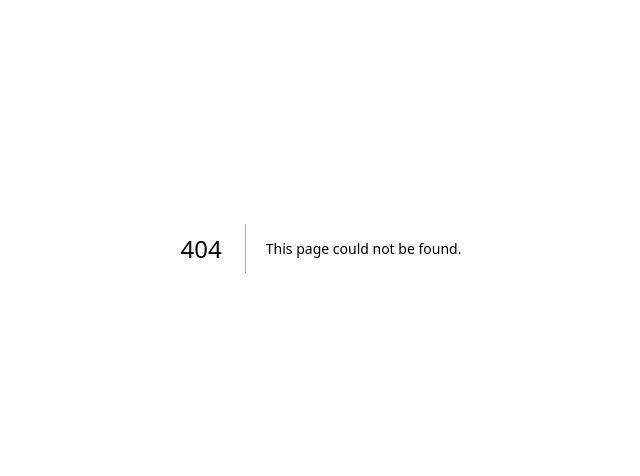
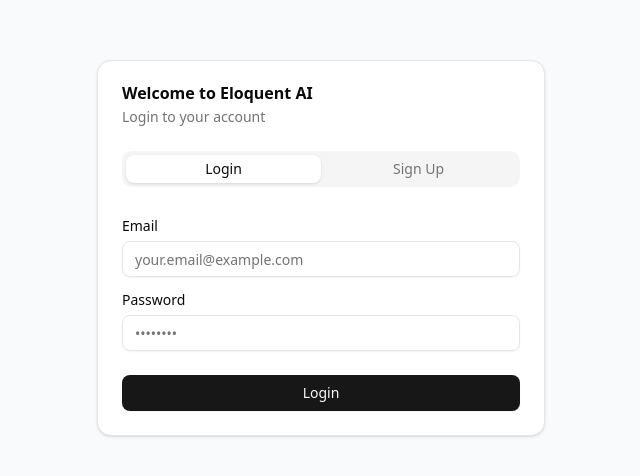
Before and after one commit to Giogia/Eloquent-AI-Challenge, a Next.js app in the folder frontend/: page /login in a window 1280 px wide. Before the commit this address had no page. Shown: the part 152-628 px from the top of the page, without its empty margins (319-959 px from the left). Built offline with nearby package versions, Linux system fonts and the light colour scheme.

Commit message:
Added Login Page

```diff
--- /dev/null
+++ b/frontend/app/login/page.tsx
@@ -0,0 +1,188 @@
+
+'use client'
+
+// react
+import { useState } from 'react'
+
+// next
+import { useRouter } from 'next/navigation'
+
+// components
+import { Card, CardContent, CardDescription, CardFooter, CardHeader, CardTitle } from '@/components/ui/card'
+import { Input } from '@/components/ui/input'
+import { Button } from '@/components/ui/button'
+import { Label } from '@/components/ui/label'
+import { Tabs, TabsContent, TabsList, TabsTrigger } from '@/components/ui/tabs'
+
+// lib
+import { login, signup } from '@/lib/auth'
+
+export default function LoginPage() {
+  const router = useRouter()
+
+  const [activeTab, setActiveTab] = useState('login')
+  const [loading, setLoading] = useState(false)
+  const [formData, setFormData] = useState({
+    username: '',
+    email: '',
+    password: ''
+  })
+  const [error, setError] = useState('')
+
+  const handleChange = (e: React.ChangeEvent<HTMLInputElement>) => {
+    setFormData({
+      ...formData,
+      [e.target.name]: e.target.value
+    })
+  }
+
+  const handleChangeTab = (tab: string) => {
+    setActiveTab(tab)
+    setError('')
+  }
+
+  const handleRedirect = () => {
+    router.push('/chat')
+  }
+
+  const handleLogin = async () => {
+    setLoading(true)
+    setError('')
+
+    if (!formData.email || !formData.password) {
+      setError('All fields are required')
+      setLoading(false)
+      return
+    }
+
+    const tokens = await login(formData.email, formData.password)
+
+    if(tokens) handleRedirect()
+    else setError('Incorrect Username or Password')
+
+    setLoading(false)
+  }
+
+  const handleSignup = async () => {
+    setLoading(true)
+    setError('')
+
+    if (!formData.username || !formData.email || !formData.password) {
+      setError('All fields are required')
+      setLoading(false)
+      return
+    }
+
+    const tokens = await signup(formData.username, formData.email, formData.password)
+
+    if(tokens) handleRedirect()
+
+    setLoading(false)
+  }
+
+  return (
+    <div className="flex justify-center items-center min-h-screen bg-gray-50">
+      <Card className="w-full max-w-md">
+        <CardHeader>
+          <CardTitle>Welcome to Eloquent AI</CardTitle>
+          <CardDescription>
+            {activeTab === 'login' ? 'Login to your account' : 'Create a new account'}
+          </CardDescription>
+        </CardHeader>
+        <CardContent>
+          <Tabs value={activeTab} onValueChange={handleChangeTab}>
+            <TabsList className="grid w-full grid-cols-2 mb-6">
+              <TabsTrigger value="login">Login</TabsTrigger>
+              <TabsTrigger value="signup">Sign Up</TabsTrigger>
+            </TabsList>
+
+            <TabsContent value="login">
+              <div className="space-y-4">
+                <div className="space-y-2">
+                  <Label htmlFor="email">Email</Label>
+                  <Input
+                    id="email"
+                    name="email"
+                    type="email"
+                    placeholder="your.email@example.com"
+                    value={formData.email}
+                    onChange={handleChange}
+                    required
+                  />
+                </div>
+                <div className="space-y-2">
+                  <Label htmlFor="password">Password</Label>
+                  <Input
+                    id="password"
+                    name="password"
+                    type="password"
+                    placeholder="••••••••"
+                    value={formData.password}
+                    onChange={handleChange}
+                    required
+                  />
+                </div>
+              </div>
+            </TabsContent>
+
+            <TabsContent value="signup">
+              <div className="space-y-4">
+                <div className="space-y-2">
+                  <Label htmlFor="username">Username</Label>
+                  <Input
+                    id="username"
+                    name="username"
+                    type="text"
+                    placeholder="johndoe"
+                    value={formData.username}
+                    onChange={handleChange}
+                    required
+                  />
+                </div>
+                <div className="space-y-2">
+                  <Label htmlFor="email">Email</Label>
+                  <Input
+                    id="email"
+                    name="email"
+                    type="email"
+                    placeholder="your.email@example.com"
+                    value={formData.email}
+                    onChange={handleChange}
+                    required
+                  />
+                </div>
+                <div className="space-y-2">
+                  <Label htmlFor="password">Password</Label>
+                  <Input
+                    id="password"
+                    name="password"
+                    type="password"
+                    placeholder="••••••••"
+                    value={formData.password}
+                    onChange={handleChange}
+                    required
+                  />
+                </div>
+              </div>
+            </TabsContent>
+          </Tabs>
+
+          {error && (
+            <div className="text-red-500 mt-4 text-sm">
+              {error}
+            </div>
+          )}
+        </CardContent>
+        <CardFooter>
+          <Button
+            className="w-full"
+            onClick={activeTab === 'login' ? handleLogin : handleSignup}
+            disabled={loading}
+          >
+            {loading ? 'Processing...' : activeTab === 'login' ? 'Login' : 'Sign Up'}
+          </Button>
+        </CardFooter>
+      </Card>
+    </div>
+  )
+}
--- a/frontend/app/page.tsx
+++ b/frontend/app/page.tsx
@@ -1,6 +1,22 @@
+'use client'
+
 // next
-import { redirect } from 'next/navigation'
+import { useEffect } from 'react'
+import { useRouter } from 'next/navigation'
 
 export default function Page() {
-  return redirect('/chat')
+  const router = useRouter()
+
+  useEffect(() => {
+    const accessToken = localStorage.getItem('access_token')
+    const refreshToken = localStorage.getItem('refresh_token')
+
+    if (!accessToken && !refreshToken) {
+      router.push('/login')
+    } else {
+      router.push('/chat')
+    }
+  }, [router])
+
+  return null
 }
```
